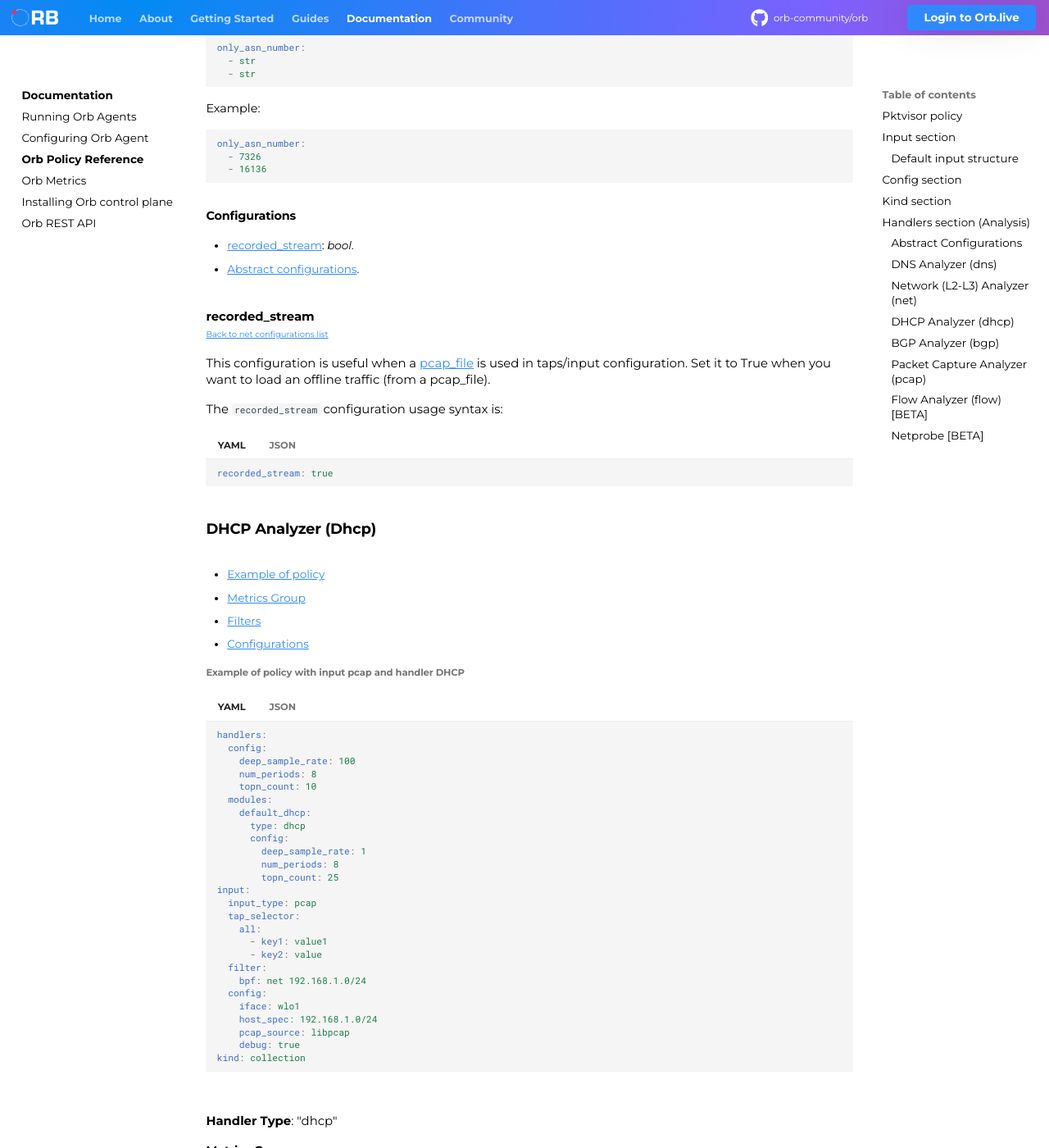
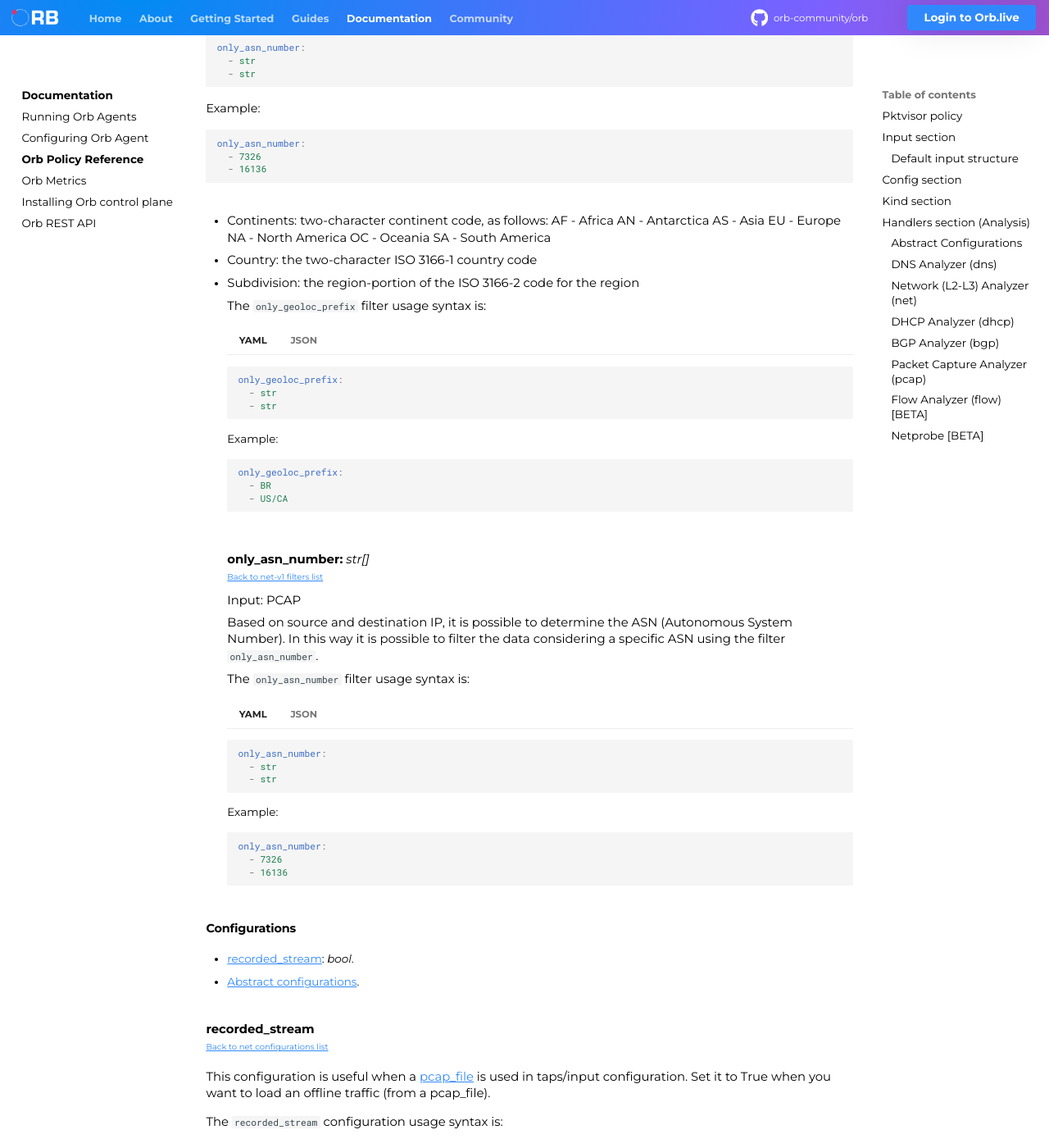
Before and after one commit to orb-community/orb-website, an MkDocs documentation site: the page built from docs/documentation/advanced_policies.md, in a window 1280 px wide and 1400 px high, scrolled down 25912 px. Shown: the whole window at 82% size. Built offline with MkDocs 1.6.1 and Material for MkDocs 9.7.7, drawn with Linux system fonts in a browser that asks for light colours; comment, search, counter and statistics services are not loaded.

Commit message:
Update advanced_policies.md
Added details to the only_geoloc_prefix filter to specify the format of the strings that specify geolocation regions.

```diff
--- a/docs/documentation/advanced_policies.md
+++ b/docs/documentation/advanced_policies.md
@@ -2198,7 +2198,18 @@ The `xact_ttl_ms` or `xact_ttl_secs` configuration usage syntax is:<br>
 
     Input: PCAP <br>
 
-    Source and destination IPs are used to determine the geolocation to know where the data is from and where it is going. In this way it is possible to filter the data considering the geolocation using the filter `only_geoloc_prefix`. <br>
+    Source and destination IPs are used to determine the geolocation to know where the data is from and where it is going. In this way it is possible to filter the data using the geolocation using the filter `only_geoloc_prefix`. <br>.  The filter supports the following strings:
+* Continents:  two-character continent code, as follows:
+AF - Africa
+AN - Antarctica
+AS - Asia
+EU - Europe
+NA - North America
+OC - Oceania
+SA - South America
+
+* Country: the two-character ISO 3166-1 country code
+* Subdivision: the region-portion of the ISO 3166-2 code for the region
 
     The `only_geoloc_prefix` filter usage syntax is:<br>
 
```
